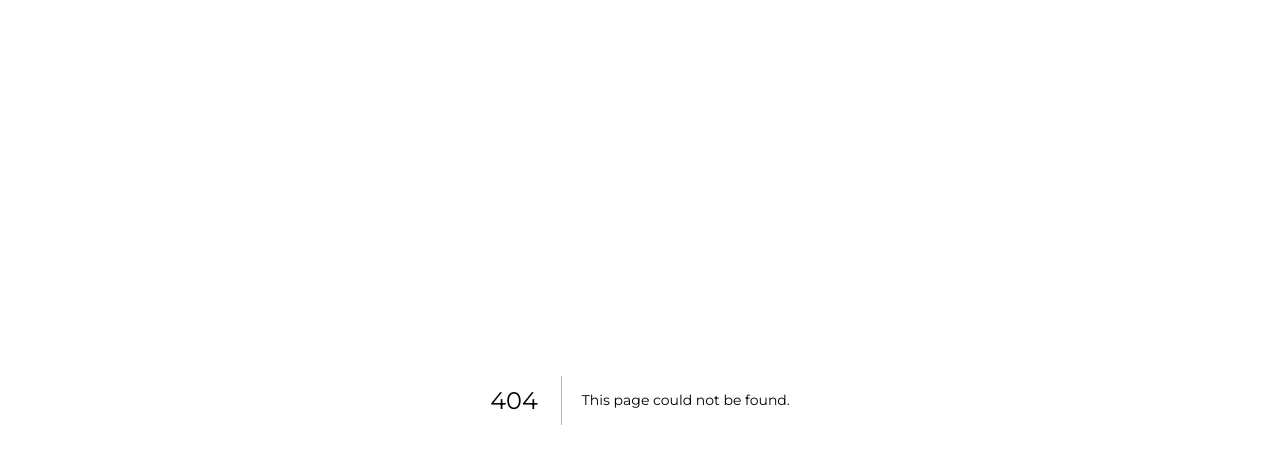
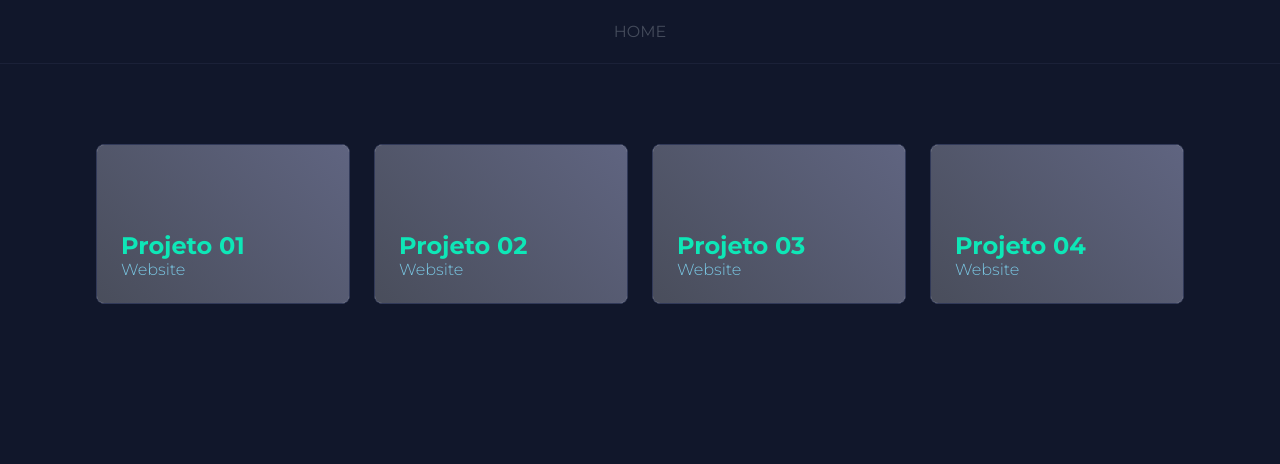
Before and after one commit to MateusJSouza/myPortfolio, a Next.js app: page /projetos in a window 1280 px wide. Before the commit this address had no page. Shown: the top 464 px of the page. Built offline with nearby package versions, Linux system fonts and the light colour scheme.

Commit message:
Criando a página de projetos

```diff
--- /dev/null
+++ b/src/components/ShowProjects/index.tsx
@@ -0,0 +1,27 @@
+import Link from 'next/link';
+import { Container } from './styles';
+
+interface ProjectItemProps {
+  title: string;
+  type: string;
+  imgUrl: string;
+  slug: string;
+}
+
+function ShowProjects({ title, type, imgUrl, slug }: ProjectItemProps) {
+  return (
+    <Container imgUrl={imgUrl}>
+      <Link href={`/projetos/${slug}`}>
+        <a>
+          <div className="overlay" />
+          <section>
+            <h1>{title}</h1>
+            <h2>{type}</h2>
+          </section>
+        </a>
+      </Link>
+    </Container>
+  );
+}
+
+export default ShowProjects;
--- /dev/null
+++ b/src/components/ShowProjects/styles.ts
@@ -0,0 +1,58 @@
+import styled from 'styled-components';
+
+interface ContainerProps {
+  imgUrl: string;
+}
+
+export const Container = styled.div<ContainerProps>`
+  > a {
+    position: relative;
+    width: 100%;
+    background: url(${props => props.imgUrl}) no-repeat center;
+    background-size: cover;
+    background: #ccc;
+    height: 10rem;
+    padding: 1.5rem;
+    display: flex;
+    align-items: flex-end;
+    justify-content: flex-start;
+    border-radius: 0.5rem;
+    border: 1px solid ${({ theme }) => theme.border};
+    transition: 0.5s;
+    cursor: pointer;
+    overflow: hidden;
+
+    &:hover {
+      border-color: ${({ theme }) => theme.primary};
+
+      > div.overlay {
+        opacity: 0.5;
+      }
+    }
+
+    > section {
+      z-index: 2;
+      h1 {
+        color: ${({ theme }) => theme.primary};
+        font-size: 1.5rem;
+      }
+
+      h2 {
+        color: ${({ theme }) => theme.secondary};
+        font-size: 1rem;
+        font-weight: 300;
+      }
+    }
+
+    > div.overlay {
+      position: absolute;
+      left: 0;
+      bottom: 0;
+      width: 100%;
+      height: 100%;
+      background: ${({ theme }) => theme.gradient};
+      opacity: 0.7;
+      transition: 0.5s;
+    }
+  }
+`;
--- /dev/null
+++ b/src/pages/projetos/index.tsx
@@ -0,0 +1,40 @@
+import Header from '../../components/Header';
+import ShowProjects from '../../components/ShowProjects';
+import { ProjectsContainer } from '../../styles/ProjectsStyles';
+
+export default function Projetos() {
+  return (
+    <ProjectsContainer>
+      <Header />
+      <main className="container">
+        <ShowProjects
+          title="Projeto 01"
+          type="Website"
+          slug="teste"
+          imgUrl="https://seeklogo.com/images/P/prismic-logo-F6A173E6D0-seeklogo.com.png"
+        />
+
+        <ShowProjects
+          title="Projeto 02"
+          type="Website"
+          slug="teste"
+          imgUrl="https://seeklogo.com/images/P/prismic-logo-F6A173E6D0-seeklogo.com.png"
+        />
+
+        <ShowProjects
+          title="Projeto 03"
+          type="Website"
+          slug="teste"
+          imgUrl="https://seeklogo.com/images/P/prismic-logo-F6A173E6D0-seeklogo.com.png"
+        />
+
+        <ShowProjects
+          title="Projeto 04"
+          type="Website"
+          slug="teste"
+          imgUrl="https://seeklogo.com/images/P/prismic-logo-F6A173E6D0-seeklogo.com.png"
+        />
+      </main>
+    </ProjectsContainer>
+  );
+}
--- /dev/null
+++ b/src/styles/ProjectsStyles.ts
@@ -0,0 +1,24 @@
+import styled from 'styled-components';
+
+export const ProjectsContainer = styled.div`
+  display: flex;
+  flex-direction: column;
+  width: 100%;
+
+  > main {
+    margin-top: 5rem;
+    margin-bottom: 5rem;
+    width: 100;
+    display: grid;
+    grid-template-columns: repeat(4, 1fr); // mesmo que (1fr 1fr 1fr 1fr)
+    gap: 1.5rem;
+
+    @media (max-width: 1000px) {
+      grid-template-columns: repeat(2, 1fr);
+    }
+
+    @media (max-width: 550px) {
+      grid-template-columns: 1fr;
+    }
+  }
+`;
```
